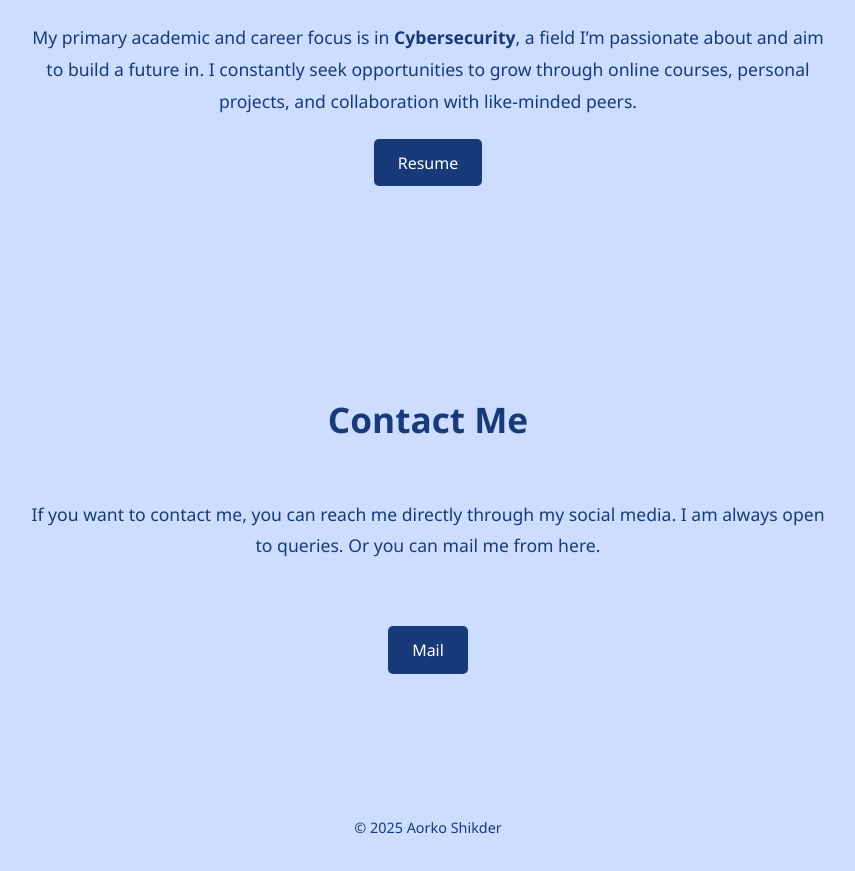
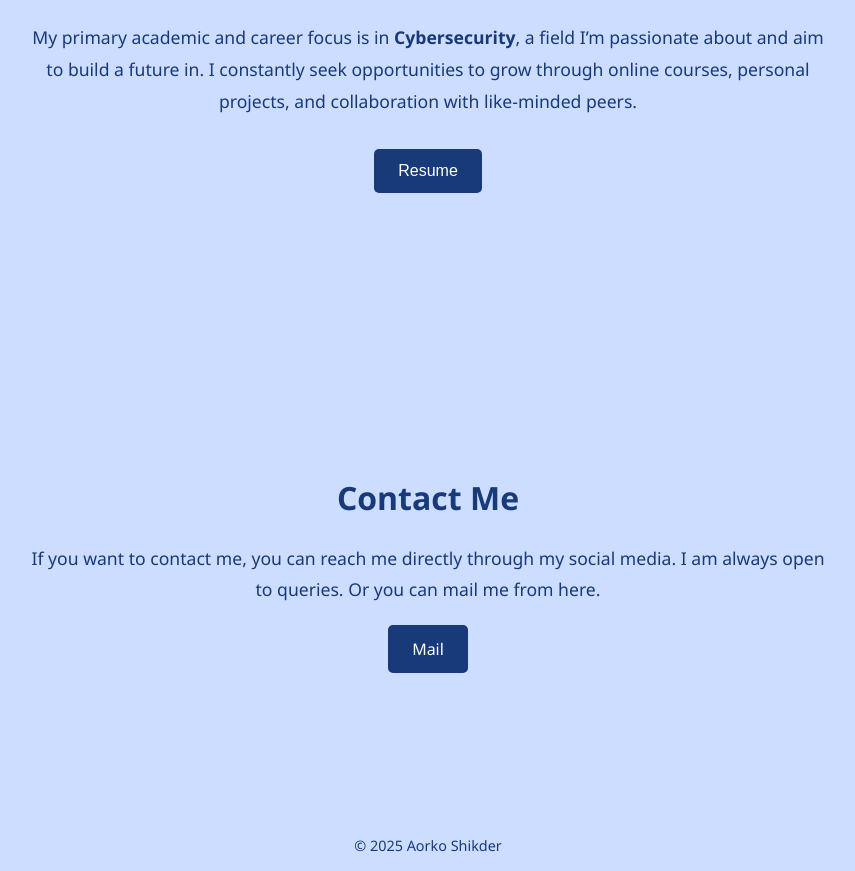
Before and after one commit to aleister03/aleister03.github.io, a plain HTML site: page index.html in a window 1280 px wide. Shown: the part 1220-2091 px from the top of the page, without its empty margins (212-1067 px from the left). Drawn offline with Linux system fonts and the light colour scheme.

Commit message:
Update index.html

```diff
--- a/index.html
+++ b/index.html
@@ -18,7 +18,6 @@
       display: flex;
       flex-direction: column;
       min-height: 100vh;
-      font-size: 1.1rem;
     }
 
     .navbar {
@@ -76,14 +75,23 @@
     }
 
     .center-content p {
-      font-size: inherit;
+      font-size: 1.25rem;
     }
 
-    #about, .contact-section {
+    #about {
       padding: 4rem 2rem;
       background-color: #ccddff;
       color: #183a78;
       text-align: center;
+    }
+
+    .contact-section {
+      padding: 6rem 2rem 6rem 2rem;
+      background-color: #ccddff;
+      color: #183a78;
+      text-align: center;
+      margin-top: 6rem;
+      margin-bottom: 4rem;
     }
 
     #about h2, .contact-section h2 {
@@ -92,13 +100,13 @@
     }
 
     #about p, .contact-section p {
-      font-size: inherit;
+      font-size: 1.1rem;
       line-height: 1.8;
       max-width: 800px;
       margin: 0 auto 2rem;
     }
 
-    .resume-button {
+    .resume-button, .contact-button {
       background-color: #183a78;
       color: white;
       border: none;
@@ -109,22 +117,7 @@
       text-decoration: none;
     }
 
-    .resume-button:hover {
-      background-color: #112b59;
-    }
-
-    .contact-section .contact-button {
-      background-color: #183a78;
-      color: white;
-      border: none;
-      padding: 0.8rem 1.5rem;
-      font-size: 1rem;
-      cursor: pointer;
-      border-radius: 5px;
-      text-decoration: none;
-    }
-
-    .contact-section .contact-button:hover {
+    .resume-button:hover, .contact-button:hover {
       background-color: #112b59;
     }
 
@@ -134,34 +127,6 @@
       background-color: #ccddff;
       color: #183a78;
       font-size: 0.9rem;
-    }
-
-    .contact-section {
-      padding: 8rem 2rem;
-      display: flex;
-      justify-content: center;
-      align-items: center;
-      flex-direction: column;
-      gap: 2rem;
-    }
-
-    .contact-section h2 {
-      font-size: 2.2rem;
-    }
-
-    .contact-button {
-      background-color: #183a78;
-      color: white;
-      border: none;
-      padding: 1rem 2rem;
-      font-size: 1.2rem;
-      cursor: pointer;
-      border-radius: 5px;
-      text-decoration: none;
-    }
-
-    .contact-button:hover {
-      background-color: #112b59;
     }
 
     @media (max-width: 768px) {
@@ -190,7 +155,7 @@
       }
 
       .center-content p {
-        font-size: inherit;
+        font-size: 1rem;
       }
 
       #about, .contact-section {
@@ -209,7 +174,7 @@
   <div class="navbar" id="navbar">
     <a href="#home">Home</a>
     <a href="#about">About</a>
-    <a href="#" onclick="showUnavailableMessage('Works')">Works</a>
+    <a href="#" onclick="alert('Works section is currently unavailable.')">Works</a>
     <a href="#contact">Contact</a>
   </div>
 
@@ -235,7 +200,7 @@
       <br><br>
       My primary academic and career focus is in <strong>Cybersecurity</strong>, a field I’m passionate about and aim to build a future in. I constantly seek opportunities to grow through online courses, personal projects, and collaboration with like-minded peers.
     </p>
-    <a href="/resume.pdf" class="resume-button" target="_blank">Resume</a>
+    <button class="resume-button" onclick="alert('Resume currently unavailable. Please check back later.')">Resume</button>
   </section>
 
   <section class="contact-section" id="contact">
@@ -261,10 +226,6 @@
       }
       lastScrollTop = scrollTop <= 0 ? 0 : scrollTop;
     });
-
-    function showUnavailableMessage(section) {
-      alert(`${section} section is currently unavailable. Please check back later!`);
-    }
   </script>
 
 </body>
```
